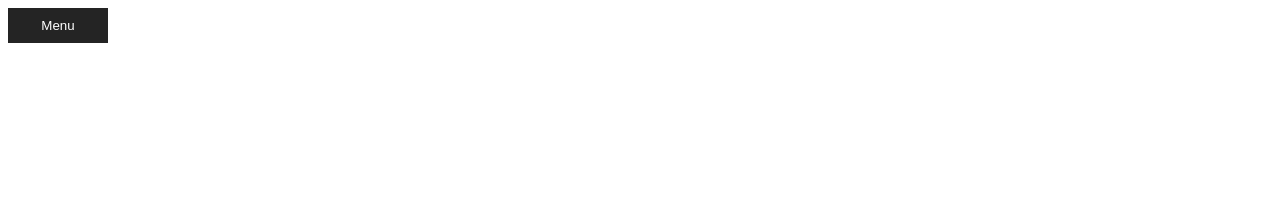
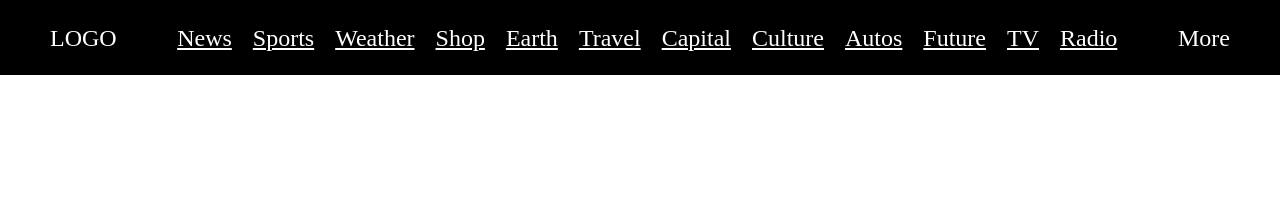
Before and after one commit to JoshGrainge/DynamicUserInterfaceInteractionsTOP, a plain HTML site: page index.html in a window 1280 px wide. Drawn offline with Linux system fonts and the light colour scheme.

Commit message:
Made simple collapsing header

```diff
--- a/index.html
+++ b/index.html
@@ -9,7 +9,7 @@
     <title>Dynamic UI</title>
   </head>
   <body>
-    <div class="dropdown">
+    <!-- <div class="dropdown">
       <button class="dropdown-button">Menu</button>
       <div class="menu">
         <a>Home</a>
@@ -17,6 +17,38 @@
         <a>Cart</a>
         <a>Profile</a>
       </div>
-    </div>
+    </div> -->
+
+    <header>
+      <div class="logo">LOGO</div>
+      <div>
+        <ul class="links-container">
+          <li><a href="#">News</a></li>
+          <li><a href="#">Sports</a></li>
+          <li><a href="#">Weather</a></li>
+          <li><a href="#">Shop</a></li>
+          <li><a href="#">Earth</a></li>
+          <li><a href="#">Travel</a></li>
+          <li><a href="#">Capital</a></li>
+          <li><a href="#">Culture</a></li>
+          <li><a href="#">Autos</a></li>
+          <li><a href="#">Future</a></li>
+          <li><a href="#">TV</a></li>
+          <li><a href="#">Radio</a></li>
+          <li><a href="#">CBBC</a></li>
+          <li><a href="#">CBeebies</a></li>
+          <li><a href="#">Food</a></li>
+          <li><a href="#">iWOnder</a></li>
+          <li><a href="#">Bitesize</a></li>
+          <li><a href="#">Music</a></li>
+          <li><a href="#">Arts</a></li>
+          <li><a href="#">Digital</a></li>
+          <li><a href="#">Taster</a></li>
+          <li><a href="#">Nature</a></li>
+          <li><a href="#">Local</a></li>
+        </ul>
+      </div>
+      <div class="more">More</div>
+    </header>
   </body>
 </html>
--- a/index.js
+++ b/index.js
@@ -5,13 +5,21 @@ dropdowns.forEach((dropdown) => {
   const menu = dropdown.querySelector(".menu");
 
   dropdownButton.addEventListener("mouseenter", () => {
-    console.log("moused over");
     menu.classList.add("show");
   });
 
   dropdown.addEventListener("mouseleave", () => {
     menu.classList.remove("show");
   });
+});
 
-  //dropdownButton.
+const more = document.querySelector(".more");
+const header = document.querySelector("header");
+
+more.addEventListener("mouseenter", () => {
+  header.classList.add("extend");
 });
+
+header.addEventListener("mouseleave", () => {
+  header.classList.remove("extend");
+});
--- a/style.css
+++ b/style.css
@@ -3,11 +3,15 @@
   --accent-color: rgb(22, 22, 22);
 
   --dropdown-width: 100px;
+
+  --header-height: 75px;
 }
 
 * {
   color: white;
   box-sizing: border-box;
+  padding: 0;
+  margin: 0;
 }
 
 .dropdown {
@@ -51,6 +55,59 @@
   background-color: rgba(255, 255, 255, 0.445);
 }
 
+/* Header */
+header {
+  background-color: black;
+  display: flex;
+  justify-content: space-evenly;
+  align-items: baseline;
+  overflow: hidden;
+  height: var(--header-height);
+  padding: 25px 0;
+}
+
+header {
+  font-size: 1.5rem;
+}
+
+.links-container {
+  list-style: none;
+  display: flex;
+  align-items: center;
+  flex-wrap: wrap;
+
+  padding: 0 50px;
+}
+
+.links-container > li {
+  height: var(--header-height);
+  padding: 0 10px;
+  margin: auto;
+}
+
+.logo {
+  margin-left: 50px;
+}
+
+.more {
+  margin-right: 50px;
+}
+
+.logo,
+.more {
+  flex-grow: 2;
+}
+
+.extend {
+  height: unset;
+}
+
+a:hover,
+.more:hover {
+  color: red;
+}
+
+/* Universal show class */
 .show {
   visibility: visible;
 }
```
